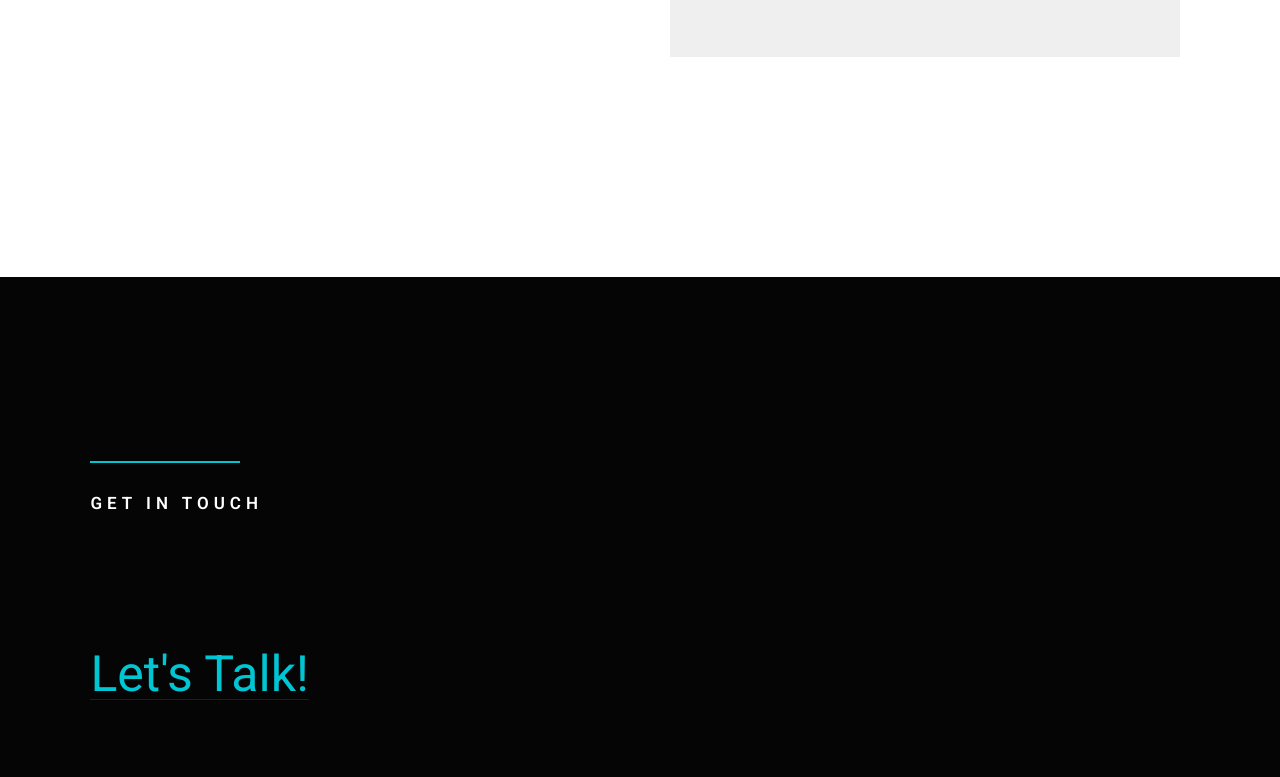
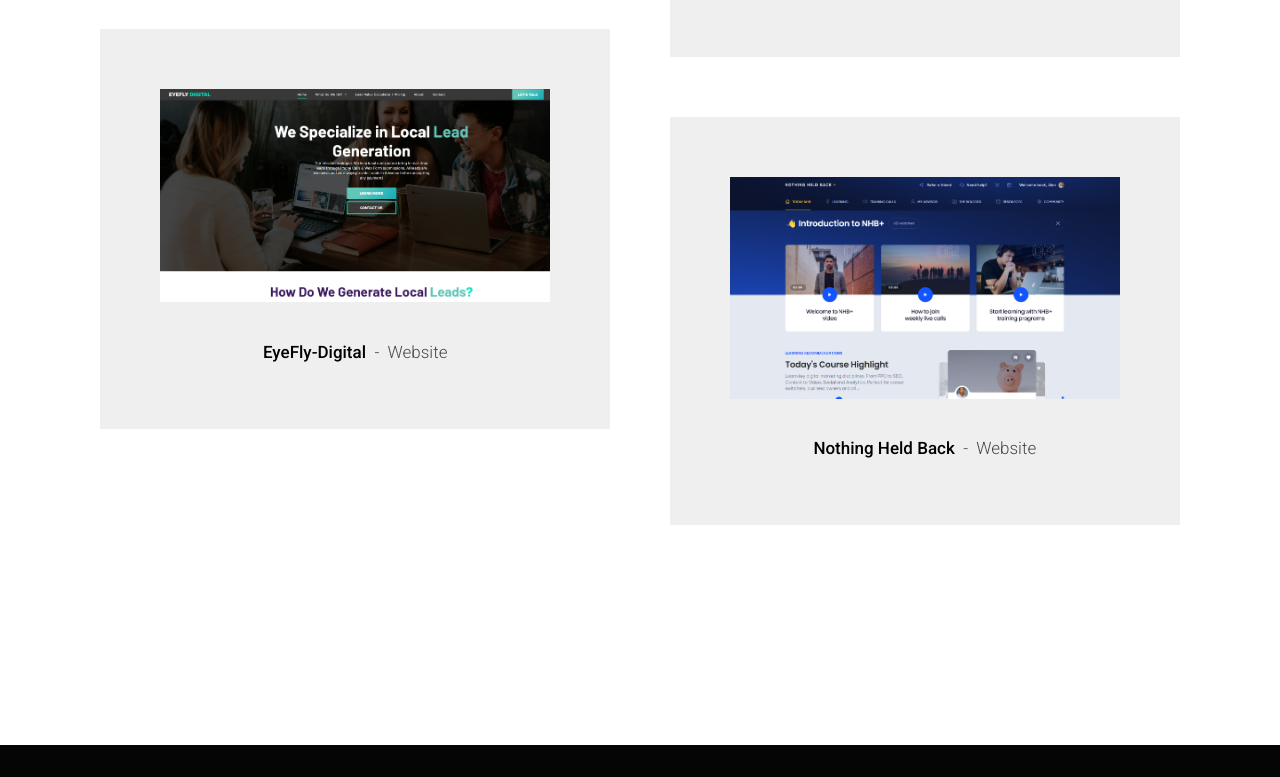
Before and after one commit to johnaxlerose/john-axle-rose, a plain HTML site: page index.html in a window 1280 px wide. Shown: the part 9867-10644 px from the top of the page. Drawn offline with Linux system fonts and the light colour scheme; a web font is replaced by a local one.

Commit message:
update portfolio

```diff
--- a/index.html
+++ b/index.html
@@ -681,6 +681,62 @@
                         </div>
                     </div>
                 </div>
+
+
+
+
+
+                 <!-- update-potfolio -->
+
+                <div class="masonry__brick" data-aos="fade-up">
+                    <div class="item-folio">
+
+                        <div class="item-folio__thumb">
+                            <a href="images/portfolio/gallery/g-eyefly.png" class="thumb-link" title="The Beetle Car" data-size="1905x937">
+                                <img src="images/portfolio/eyefly.png">
+
+                            </a>
+                            <a href="https://www.eyeflydigital.com/" class="item-folio__project-link" title="Project link" target="_blank"></a>
+                        </div>
+                        <div class="item-folio__text">
+                            <h4 class="item-folio__title">
+                                EyeFly-Digital
+                            </h4>
+                            <p class="item-folio__cat">
+                                Website
+                            </p>
+                        </div>
+                        <div class="item-folio__caption">
+                            <p>One of my works building an website for lead services.</p>
+                        </div>
+                    </div>
+                </div>
+
+
+                <div class="masonry__brick" data-aos="fade-up">
+                    <div class="item-folio">
+
+                        <div class="item-folio__thumb">
+                            <a href="images/portfolio/gallery/g-nhb.png" class="thumb-link" title="The Beetle Car" data-size="1905x937">
+                                <img src="images/portfolio/nhb.png">
+
+                            </a>
+                            <a href="https://x.nothingheldback.com/html/_v5-today-nhb.html" class="item-folio__project-link" title="Project link" target="_blank"></a>
+                        </div>
+                        <div class="item-folio__text">
+                            <h4 class="item-folio__title">
+                                Nothing Held Back
+                            </h4>
+                            <p class="item-folio__cat">
+                                Website
+                            </p>
+                        </div>
+                        <div class="item-folio__caption">
+                            <p>One of my works in collaboration with the co front-end developers in building a website for learning services.</p>
+                        </div>
+                    </div>
+                </div>
+                </div>
             </section>
                 <!-- end masonry__brick -->
 
```
Also changed, not shown: images/portfolio/eyefly.png (added), images/portfolio/gallery/g-eyefly.png (added), images/portfolio/gallery/g-nhb.png (added), images/portfolio/nhb.png (added).
